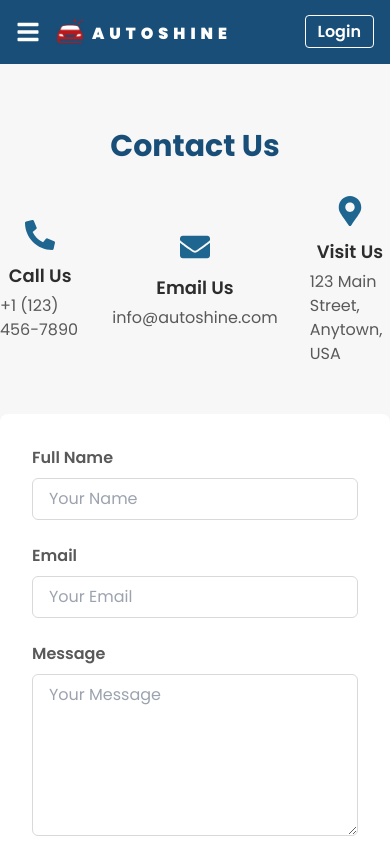
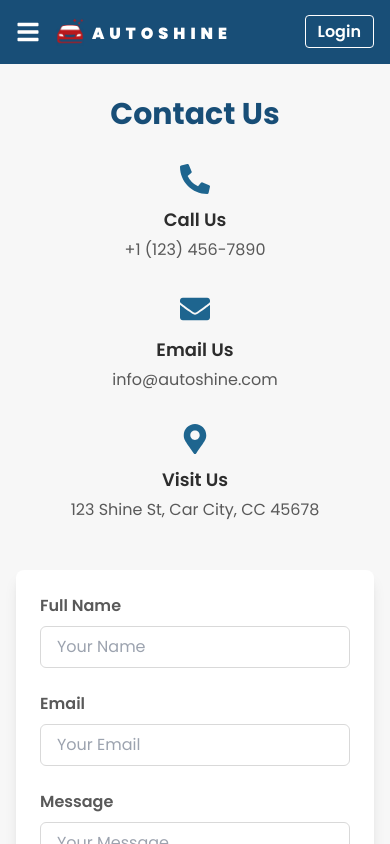
Before and after one commit to joydharsamrat/AutoShine, a React (Vite) app: page /contact in a window 390 px wide. Shown: the top 844 px of the page. Built offline with nearby package versions, Linux system fonts and the light colour scheme.

Commit message:
bug fixed

```diff
--- a/src/components/UserDashboard/UserBookings.tsx
+++ b/src/components/UserDashboard/UserBookings.tsx
@@ -11,11 +11,17 @@ const UserBookings = () => {
     <div>
       <div className="p-4">
         <h2 className="text-xl font-bold mb-4">Upcoming Bookings</h2>
-        <div className="grid grid-cols-1 md:grid-cols-2 lg:grid-cols-3 gap-4">
-          {upcomingBookings?.map((booking: TBooking) => (
-            <UpcomingBookingCard key={booking._id} booking={booking} />
-          ))}
-        </div>
+        {upcomingBookings.length ? (
+          <div className="grid grid-cols-1 md:grid-cols-2 lg:grid-cols-3 gap-4">
+            {upcomingBookings?.map((booking: TBooking) => (
+              <UpcomingBookingCard key={booking._id} booking={booking} />
+            ))}
+          </div>
+        ) : (
+          <div className="text-red-500">
+            <p>No upcoming bookings.</p>
+          </div>
+        )}
 
         <h2 className="text-xl font-bold mt-6">Past Bookings</h2>
         <table className="min-w-full mt-4">
--- a/src/pages/About.tsx
+++ b/src/pages/About.tsx
@@ -22,7 +22,7 @@ const values = [
 
 const About = () => {
   return (
-    <div className=" py-16">
+    <div className=" pt-16">
       <motion.div
         initial={{ opacity: 0, y: -50 }}
         animate={{ opacity: 1, y: 0 }}
@@ -82,8 +82,9 @@ const About = () => {
           ))}
         </div>
       </div>
-
-      <OurTeam />
+      <div className="bg-neutral-200">
+        <OurTeam />
+      </div>
     </div>
   );
 };
--- a/src/pages/Contact.tsx
+++ b/src/pages/Contact.tsx
@@ -10,30 +10,31 @@ const Contact = () => {
   };
 
   return (
-    <section className="bg-neutral-100 py-16">
+    <section className="bg-neutral-100 py-8 lg:py-16 px-4">
       <div className="container mx-auto max-w-4xl">
         <h2 className="text-3xl font-bold text-primary-700 text-center mb-8">
           Contact Us
         </h2>
 
-        <div className="flex justify-center space-x-8 mb-12">
-          <div className="flex-1 flex flex-col justify-center items-center gap-1">
+        <div className="grid grid-cols-1 sm:grid-cols-2 lg:grid-cols-3 gap-8 mb-12">
+          <div className="flex flex-col justify-center items-center text-center gap-1">
             <FaPhoneAlt className="text-primary-500 text-3xl mb-2" />
             <p className="text-lg font-semibold text-neutral-900">Call Us</p>
             <p className="text-neutral-700">+1 (123) 456-7890</p>
           </div>
-          <div className="flex-1 flex flex-col justify-center items-center gap-1">
+          <div className="flex flex-col justify-center items-center text-center gap-1">
             <FaEnvelope className="text-primary-500 text-3xl mb-2" />
             <p className="text-lg font-semibold text-neutral-900">Email Us</p>
             <p className="text-neutral-700">info@autoshine.com</p>
           </div>
-          <div className="flex-1 flex flex-col justify-center items-center gap-1">
+          <div className="flex flex-col justify-center items-center text-center gap-1">
             <FaMapMarkerAlt className="text-primary-500 text-3xl mb-2" />
             <p className="text-lg font-semibold text-neutral-900">Visit Us</p>
-            <p className="text-neutral-700">123 Main Street, Anytown, USA</p>
+            <p className="text-neutral-700">123 Shine St, Car City, CC 45678</p>
           </div>
         </div>
-        <div className="bg-white p-8 shadow-lg rounded-lg">
+
+        <div className="bg-white p-6 sm:p-8 shadow-lg rounded-lg">
           <form onSubmit={(e) => handleSubmit(e)} className="space-y-6">
             <div className="flex flex-col">
               <label
```
Also changed, not shown: 1 other file (tests, documents, lock files or other folders).
